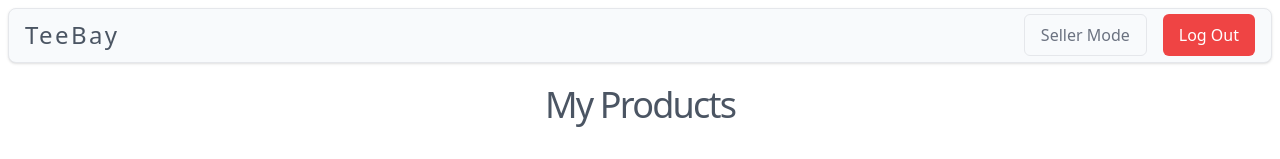
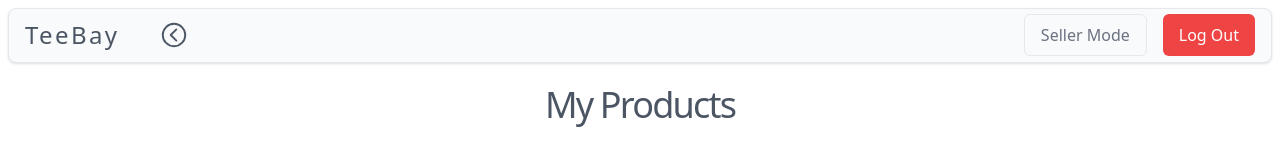
Before and after one commit to Btocode/teebay, a React (Vite) app in the folder teebay/: page / in a window 1280 px wide. Shown: the top 159 px of the page. Built offline with nearby package versions, Linux system fonts and the light colour scheme; sample sign-in values are in the browser's storage.

Commit message:
Back Button Added

```diff
--- a/teebay/src/pages/ProductDetails.jsx
+++ b/teebay/src/pages/ProductDetails.jsx
@@ -3,7 +3,6 @@ import { LuChevronsUpDown } from "react-icons/lu";
 import { RxCross2 } from "react-icons/rx";
 import ConfirmationModal from "../ui/modals/ConfirmationModal";
 import SuccessModal from "../ui/modals/SuccessModal";
-import Button from "../ui/Button";
 
 const data = {
   id: 3,
--- a/teebay/src/ui/Layout.jsx
+++ b/teebay/src/ui/Layout.jsx
@@ -1,23 +1,34 @@
 import React, { useContext } from "react";
+import { IoChevronBackCircleOutline } from "react-icons/io5";
 import { Outlet, useNavigate } from "react-router-dom";
 import { AuthContext } from "../context/authContext";
 import Button from "./Button";
 
 const Layout = ({ children }) => {
-  const { logout } = useContext(AuthContext);
+  const { logout, user } = useContext(AuthContext);
   const navigate = useNavigate();
   return (
     <div className="h-screen flex gap-4 p-2 w-full flex-col items-center">
       <header className="bg-light border shadow rounded-lg sticky top-0 h-[60px] flex items-center justify-between px-4 z-10 w-full bg-slate-50">
-        <span
-          onClick={() => {
-            navigate("/");
-          }}
-          className="
+        <div className="flex items-center gap-x-10 justify-center">
+          <h1
+            onClick={() => {
+              navigate("/");
+            }}
+            className="
         text-2xl font-medium tracking-widest text-gray-600 cursor-pointer
       ">
-          TeeBay
-        </span>
+            TeeBay
+          </h1>
+          <IoChevronBackCircleOutline
+            onClick={() => {
+              if (user && window.location.pathname !== "/") {
+                window.history.back();
+              }
+            }}
+            className="text-3xl text-gray-600 cursor-pointer"
+          />
+        </div>
         <span className="flex gap-x-4">
           <Button
             text={"Seller Mode"}
```
